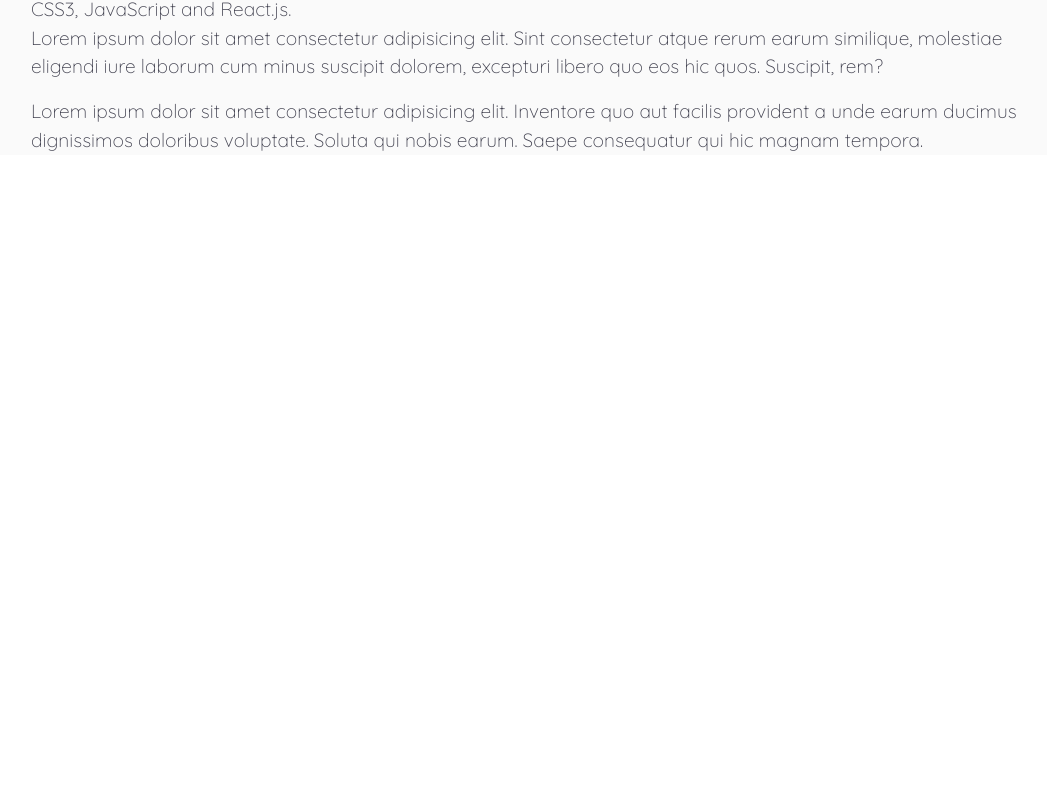
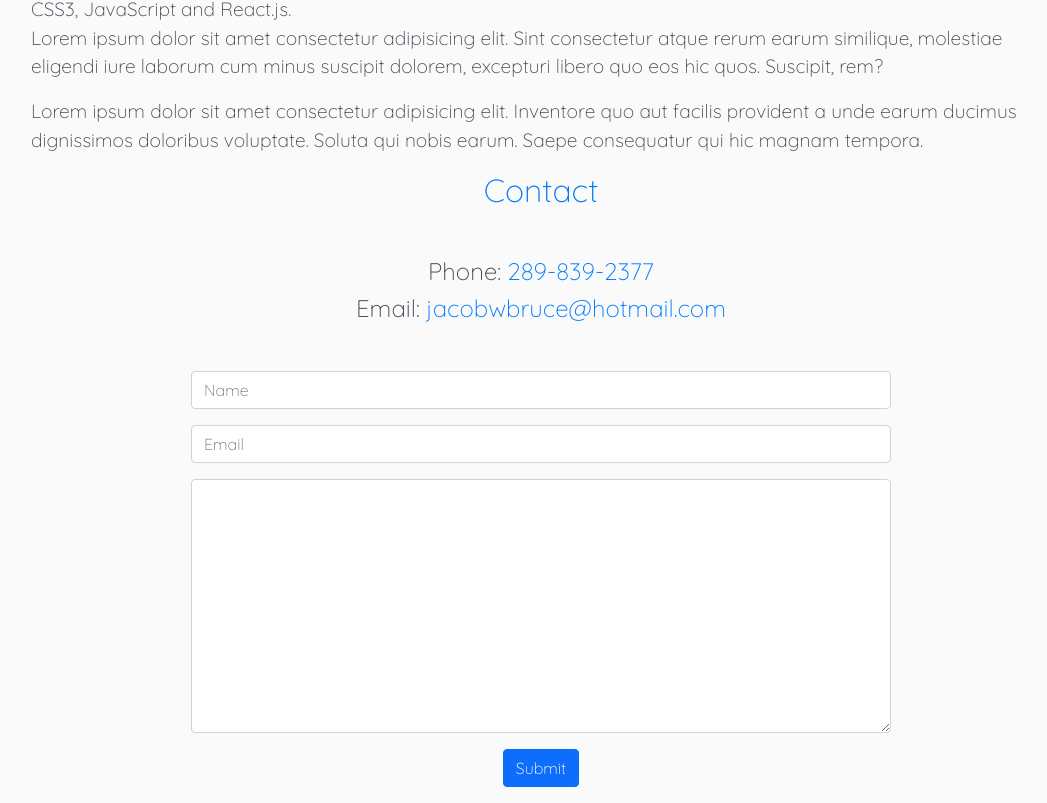
Before and after one commit to JacobwBruce/Portfolio-React, a React (Create React App) app: page / in a window 1280 px wide. Shown: the part 1002-1805 px from the top of the page, without its empty margins (99-1146 px from the left). Before the commit the page ends 1173 px from the top, so only its background shows below. Built offline with nearby package versions, Linux system fonts and the light colour scheme.

Commit message:
EmailForm & Contact components

```diff
--- a/src/App.tsx
+++ b/src/App.tsx
@@ -3,6 +3,7 @@ import About from './components/About';
 import Masthead from './components/Masthead';
 import './css/App.css';
 import { WiDaySunny, WiMoonWaningCrescent3 } from 'react-icons/wi';
+import Contact from './components/Contact';
 
 function App() {
     const [isDarkTheme, setDarkTheme] = useState(
@@ -28,6 +29,7 @@ function App() {
         <div className={`App ${isDarkTheme ? 'dark-theme' : 'light-theme'}`}>
             <Masthead />
             <About />
+            <Contact />
 
             <div className='fixed-top'>
                 {!isDarkTheme ? (
--- a/src/components/About.tsx
+++ b/src/components/About.tsx
@@ -4,7 +4,7 @@ import '../css/About.css';
 const About: FC = () => {
     return (
         <div className='container mt-5 About'>
-            <h2 className='primary-color-text text-center text-decoration-underline'>About</h2>
+            <h2 className='primary-color-text text-center'>About</h2>
             <div className='About-content px-5'>
                 <p>
                     Second year student of the Software development and Network Engineering COOP
--- /dev/null
+++ b/src/components/Contact.tsx
@@ -0,0 +1,25 @@
+import React, { FC } from 'react';
+import EmailForm from './EmailForm';
+
+const Contact: FC = () => {
+    return (
+        <div className='container text-center'>
+            <h2 className='primary-color-text mb-5'>Contact</h2>
+
+            <div className='mb-5'>
+                <h4>
+                    Phone: <span className='primary-color-text'>289-839-2377</span>
+                </h4>
+                <h4>
+                    Email: <span className='primary-color-text'>jacobwbruce@hotmail.com</span>
+                </h4>
+            </div>
+
+            <div className='mt-5 d-flex justify-content-center'>
+                <EmailForm />
+            </div>
+        </div>
+    );
+};
+
+export default Contact;
--- /dev/null
+++ b/src/components/EmailForm.tsx
@@ -0,0 +1,112 @@
+import axios from 'axios';
+import React, { ChangeEvent, FC, FormEvent, useState } from 'react';
+import '../css/EmailForm.css';
+
+const EmailForm: FC = () => {
+    const [emailData, setEmailData] = useState({
+        name: '',
+        email: '',
+        message: '',
+    });
+    const [loading, setLoading] = useState(false);
+    const [emailResponse, setEmailResponse] = useState<any>({});
+
+    const handleChange = (e: ChangeEvent<HTMLInputElement> | ChangeEvent<HTMLTextAreaElement>) => {
+        const { name, value } = e.target;
+        setEmailData({
+            ...emailData,
+            [name]: value,
+        });
+    };
+
+    const sendEmail = async (e: FormEvent<HTMLFormElement>) => {
+        e.preventDefault();
+        setLoading(true);
+        try {
+            const { data } = await axios.post(
+                'https://nodejs-emailing-bot.herokuapp.com/sendPortfolioEmail',
+                emailData
+            );
+            setEmailResponse({ ...data, sent: true });
+            setEmailData({
+                name: '',
+                email: '',
+                message: '',
+            });
+        } catch (err) {
+            setEmailResponse({ sent: true, error: true });
+        }
+        setLoading(false);
+    };
+
+    return (
+        <div className='EmailForm'>
+            {emailResponse.sent && (
+                <div>
+                    {emailResponse.error ? (
+                        <p className='text-center m-4' style={{ color: 'red' }}>
+                            There was an error sending your email, please try again or contact me
+                            using the phone number or email address above
+                        </p>
+                    ) : (
+                        <h4 className='text-center m-4'>
+                            Email Sent{' '}
+                            <span role='img' aria-label='rocket'>
+                                🚀
+                            </span>
+                        </h4>
+                    )}
+                </div>
+            )}
+
+            {loading ? (
+                <div className='spinner-border' role='status'>
+                    <span className='visually-hidden'>Loading...</span>
+                </div>
+            ) : (
+                <form className='EmailForm' onSubmit={sendEmail}>
+                    <div className='mb-3'>
+                        <input
+                            className='form-control'
+                            type='text'
+                            placeholder='Name'
+                            required
+                            value={emailData.name}
+                            onChange={handleChange}
+                            name='name'
+                        />
+                    </div>
+                    <div className='mb-3'>
+                        <input
+                            className='form-control'
+                            type='email'
+                            placeholder='Email'
+                            required
+                            value={emailData.email}
+                            onChange={handleChange}
+                            name='email'
+                        />
+                    </div>
+                    <div className='mb-3'>
+                        <textarea
+                            className='form-control'
+                            id='message-TextArea'
+                            cols={30}
+                            rows={10}
+                            value={emailData.message}
+                            onChange={handleChange}
+                            name='message'
+                        ></textarea>
+                    </div>
+                    <div className='mb-3'>
+                        <button type='submit' className='btn btn-primary email-button'>
+                            Submit
+                        </button>
+                    </div>
+                </form>
+            )}
+        </div>
+    );
+};
+
+export default EmailForm;
--- a/src/css/App.css
+++ b/src/css/App.css
@@ -28,6 +28,17 @@ body,
     background-color: var(--dark-color);
 }
 
+.dark-theme input,
+.dark-theme textarea {
+    background-color: #1f232c;
+    color: var(--text-light);
+}
+.dark-theme input:focus,
+.dark-theme textarea:focus {
+    background-color: #1f232c;
+    color: var(--text-light);
+}
+
 .primary-color-text {
     color: var(--primary-color);
 }
--- /dev/null
+++ b/src/css/EmailForm.css
@@ -0,0 +1,21 @@
+.EmailForm {
+    width: 700px;
+}
+
+@media (max-width: 900px) {
+    .EmailForm {
+        width: 600px;
+    }
+}
+
+@media (max-width: 700px) {
+    .EmailForm {
+        width: 450px;
+    }
+}
+
+@media (max-width: 500px) {
+    .EmailForm {
+        width: auto;
+    }
+}
```
